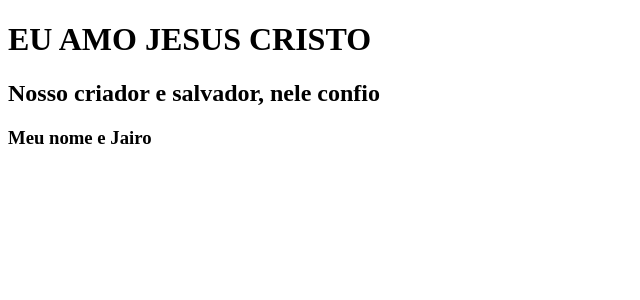
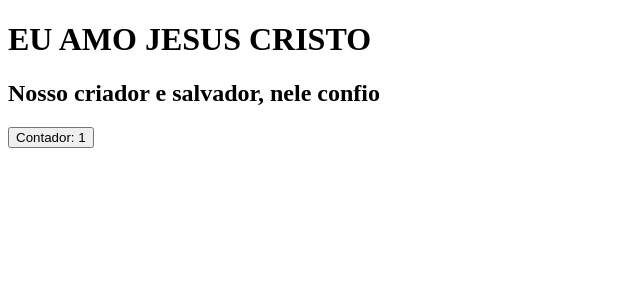
Before and after one commit to JairoMatos/Clone-tab-news2025, a Next.js app: page / in a window 1280 px wide. Shown: the top 300 px of the page, without its empty margins (0-640 px from the left). Built offline with nearby package versions, Linux system fonts and the light colour scheme.

Commit message:
alteracao da pagina principal

```diff
--- a/pages/index.js
+++ b/pages/index.js
@@ -1,14 +1,14 @@
+import { useState } from "react";
 function Home() {
-  const nome = "Jairo";
-
+  const [num, setNum] = useState(1);
+  function count() {
+    setNum(num + 1);
+  }
   return (
     <div>
       <h1>EU AMO JESUS CRISTO</h1>
       <h2>Nosso criador e salvador, nele confio</h2>
-
-      <h3>Meu nome e {nome}</h3>
-
-      <h3></h3>
+      <button onClick={count}>Contador: {num}</button>
     </div>
   );
 }
```
